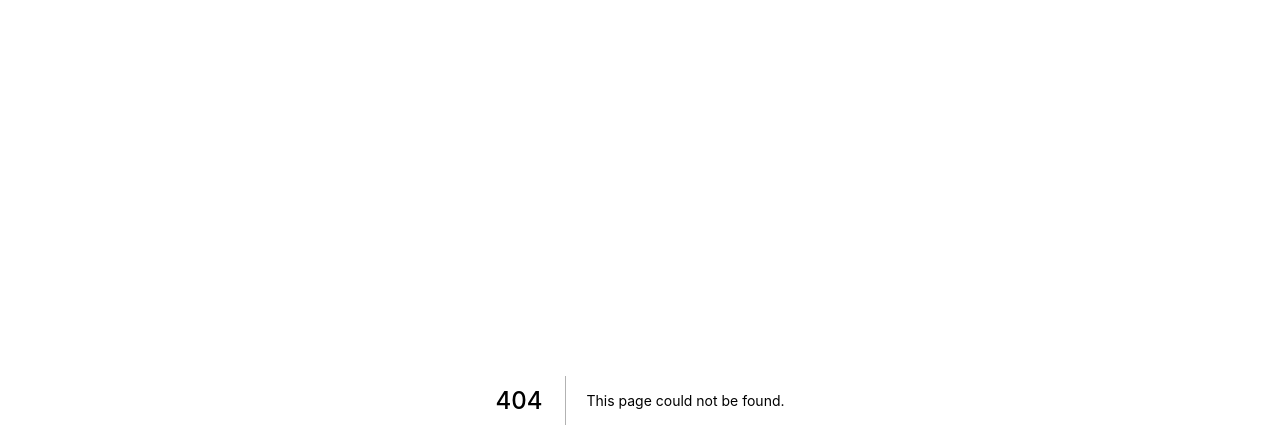
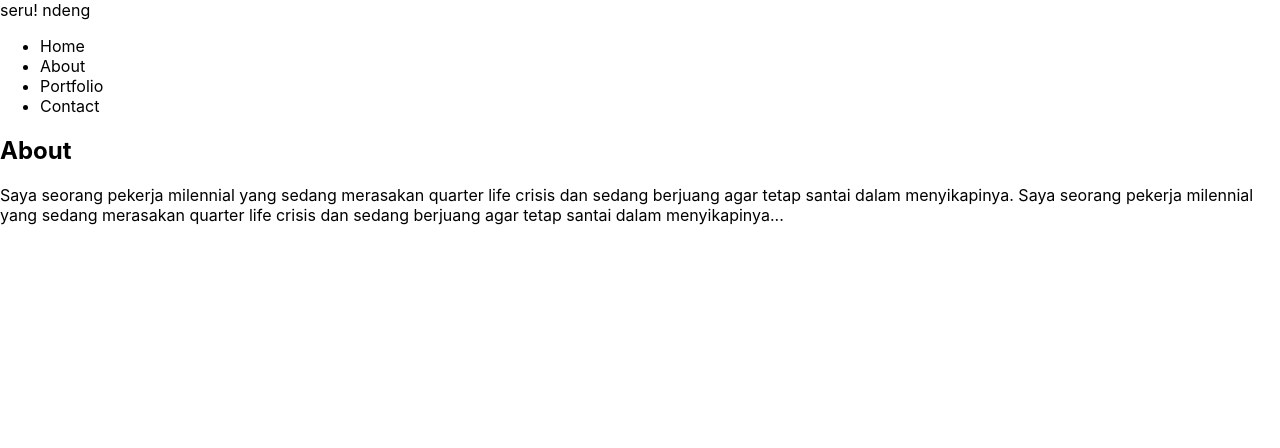
Before and after one commit to srsugara/nextjs-personal-web, a Next.js app: page /about in a window 1280 px wide. Before the commit this address had no page. Shown: the top 448 px of the page. Built offline with nearby package versions, Linux system fonts and the light colour scheme.

Commit message:
feat(page):add page about

```diff
--- /dev/null
+++ b/pages/about.js
@@ -0,0 +1,21 @@
+import Link from "next/link"
+
+import Navbar from "../components/navbar"
+
+function About() {
+  return (
+    <div>
+      <Navbar />
+      <section className="hero">
+        <div className="container">
+          <div className="text-wrapper w-full">
+            <h1 className="title">About</h1>
+            <p className="description">Saya seorang pekerja milennial yang sedang merasakan quarter life crisis dan sedang berjuang agar tetap santai dalam menyikapinya. Saya seorang pekerja milennial yang sedang merasakan quarter life crisis dan sedang berjuang agar tetap santai dalam menyikapinya...</p>
+          </div>
+        </div>
+      </section>
+    </div>
+  )
+}
+
+export default About
```
